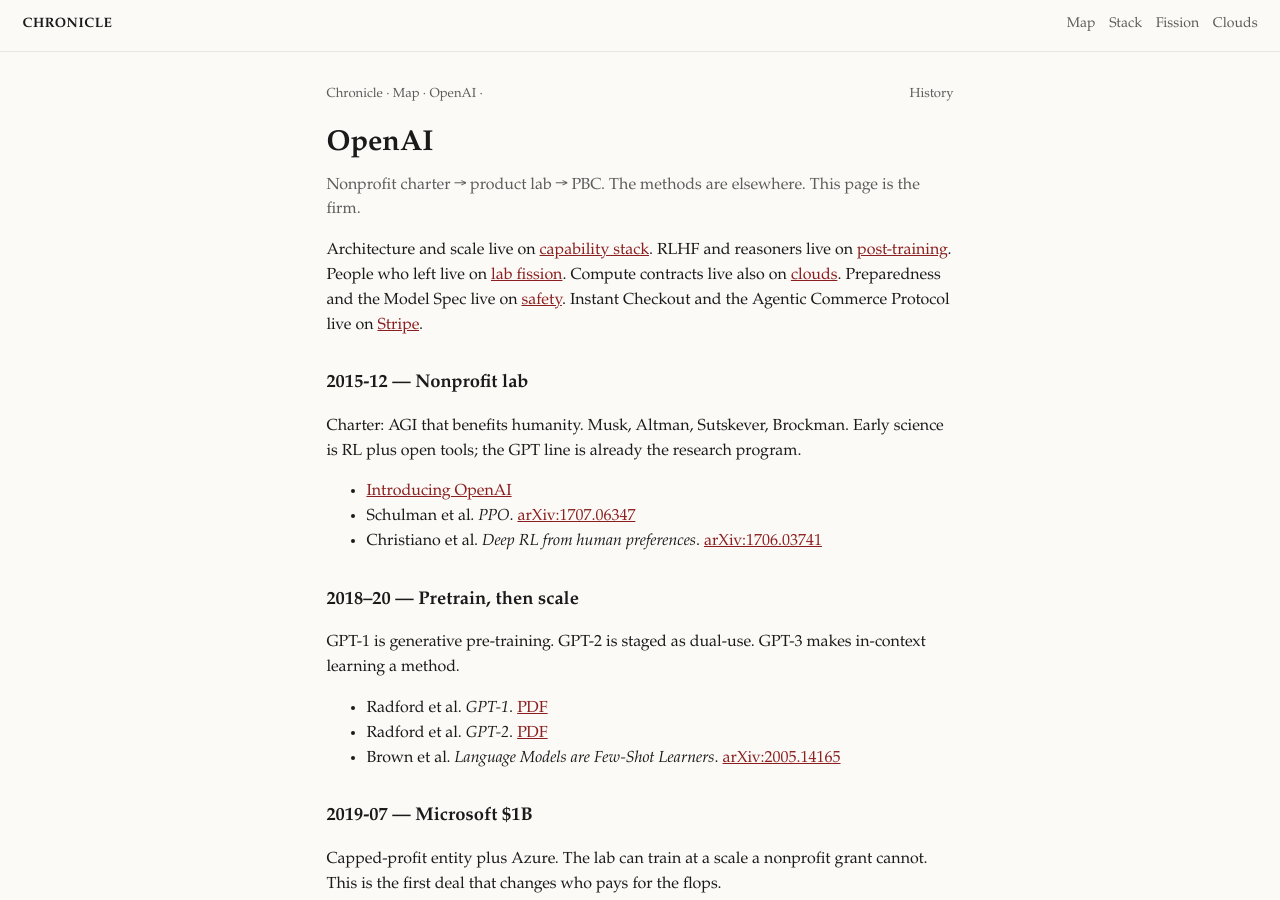
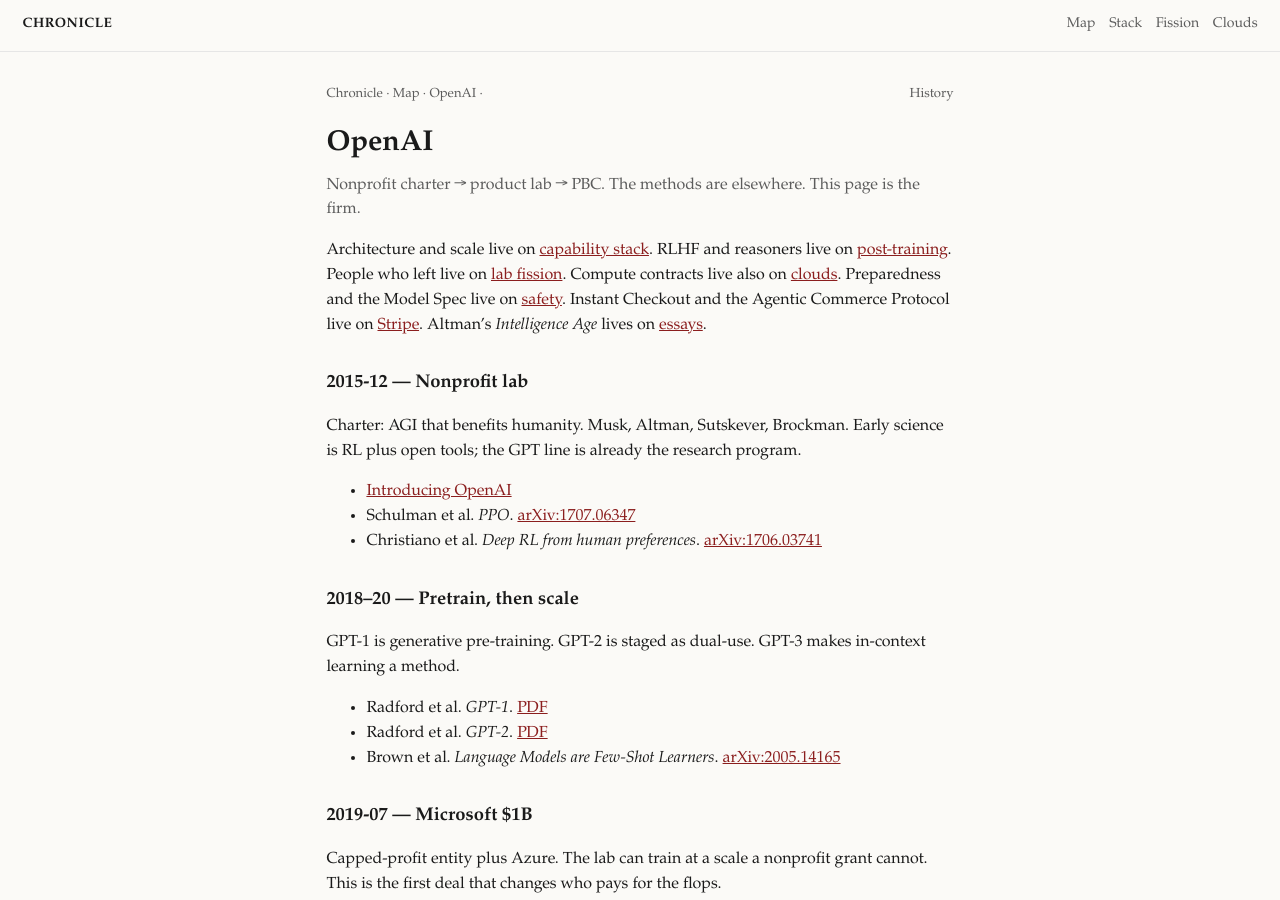
Before and after one commit to vandontduong/chronicle, a Jekyll site: the page built from timelines/openai.md, in a window 1280 px wide and 900 px high. Built offline with Jekyll 4.4.1, drawn with Linux system fonts in a browser that asks for light colours.

Commit message:
Point OpenAI how-to-read at Intelligence Age essay

```diff
--- a/timelines/openai.md
+++ b/timelines/openai.md
@@ -8,7 +8,7 @@ permalink: /timelines/openai/
 
 <p class="meta">Nonprofit charter → product lab → PBC. The methods are elsewhere. This page is the firm.</p>
 
-Architecture and scale live on [capability stack]({{ '/timelines/capability-stack/' | relative_url }}). RLHF and reasoners live on [post-training]({{ '/timelines/post-training/' | relative_url }}). People who left live on [lab fission]({{ '/timelines/lab-fission/' | relative_url }}). Compute contracts live also on [clouds]({{ '/timelines/clouds/' | relative_url }}). Preparedness and the Model Spec live on [safety]({{ '/timelines/safety/' | relative_url }}). Instant Checkout and the Agentic Commerce Protocol live on [Stripe]({{ '/timelines/stripe/' | relative_url }}).
+Architecture and scale live on [capability stack]({{ '/timelines/capability-stack/' | relative_url }}). RLHF and reasoners live on [post-training]({{ '/timelines/post-training/' | relative_url }}). People who left live on [lab fission]({{ '/timelines/lab-fission/' | relative_url }}). Compute contracts live also on [clouds]({{ '/timelines/clouds/' | relative_url }}). Preparedness and the Model Spec live on [safety]({{ '/timelines/safety/' | relative_url }}). Instant Checkout and the Agentic Commerce Protocol live on [Stripe]({{ '/timelines/stripe/' | relative_url }}). Altman's *Intelligence Age* lives on [essays]({{ '/timelines/essays/' | relative_url }}).
 
 ## 2015-12 — Nonprofit lab
 
```
